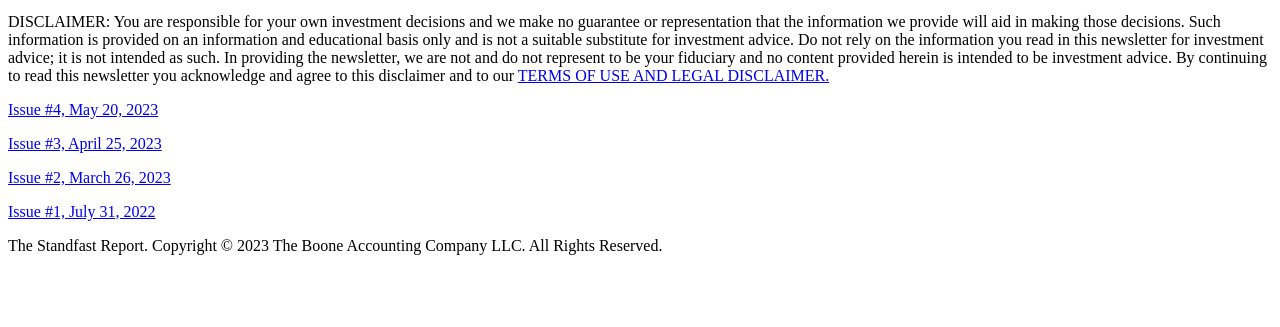
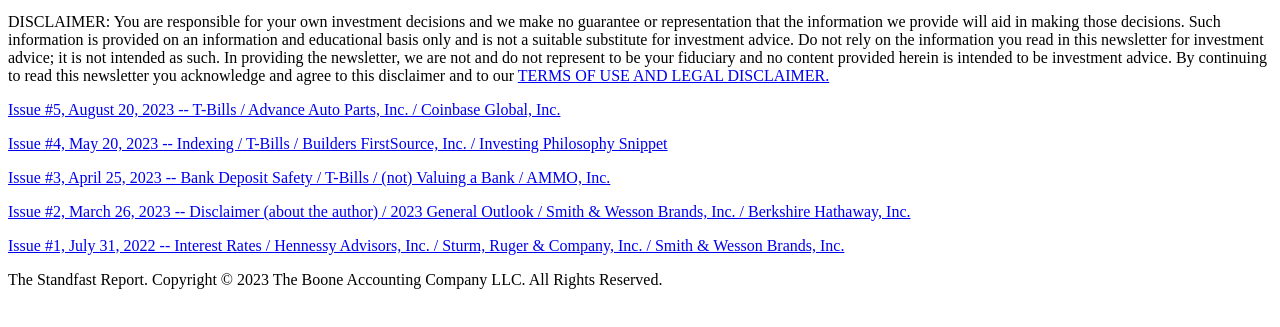
Before and after one commit to thestandfastreport/tsr, a plain HTML site: page index.html in a window 1280 px wide. Shown: the part 101-428 px from the top of the page. Drawn offline with Linux system fonts and the light colour scheme.

Commit message:
08202023
To publish issue #5 of The Standfast Report.

```diff
--- a/index.html
+++ b/index.html
@@ -8,13 +8,15 @@
 <p>COMMENTARY FOR INTELLIGENT INVESTORS</p>
 <p>DISCLAIMER: You are responsible for your own investment decisions and we make no guarantee or representation that the information we provide will aid in making those decisions. Such information is provided on an information and educational basis only and is not a suitable substitute for investment advice. Do not rely on the information you read in this newsletter for investment advice; it is not intended as such. In providing the newsletter, we are not and do not represent to be your fiduciary and no content provided herein is intended to be investment advice. By continuing to read this newsletter you acknowledge and agree to this disclaimer and to our <a href="tos.pdf" target="_blank">TERMS OF USE AND LEGAL DISCLAIMER.</a></p>
 
-<p><a href="TSR004.pdf" target="_blank">Issue #4, May 20, 2023</a></p>
+<p><a href="TSR005.pdf" target="_blank">Issue #5, August 20, 2023 -- T-Bills / Advance Auto Parts, Inc. / Coinbase Global, Inc.</a></p>
 
-<p><a href="TSR003.pdf" target="_blank">Issue #3, April 25, 2023</a></p>
+<p><a href="TSR004.pdf" target="_blank">Issue #4, May 20, 2023 -- Indexing / T-Bills / Builders FirstSource, Inc. / Investing Philosophy Snippet</a></p>
 
-<p><a href="TSR002.pdf" target="_blank">Issue #2, March 26, 2023</a></p>
+<p><a href="TSR003.pdf" target="_blank">Issue #3, April 25, 2023 -- Bank Deposit Safety / T-Bills / (not) Valuing a Bank / AMMO, Inc.</a></p>
 
-<p><a href="TSR001.pdf" target="_blank">Issue #1, July 31, 2022</a></p>
+<p><a href="TSR002.pdf" target="_blank">Issue #2, March 26, 2023 -- Disclaimer (about the author) / 2023 General Outlook / Smith & Wesson Brands, Inc. / Berkshire Hathaway, Inc.</a></p>
+
+<p><a href="TSR001.pdf" target="_blank">Issue #1, July 31, 2022 -- Interest Rates / Hennessy Advisors, Inc. / Sturm, Ruger & Company, Inc. / Smith & Wesson Brands, Inc.</a></p>
 
 <p>The Standfast Report. Copyright <span>&#169;<span> 2023 The Boone Accounting Company LLC. All Rights Reserved.</p>
 </body>
```
Also changed, not shown: 1 other file.
